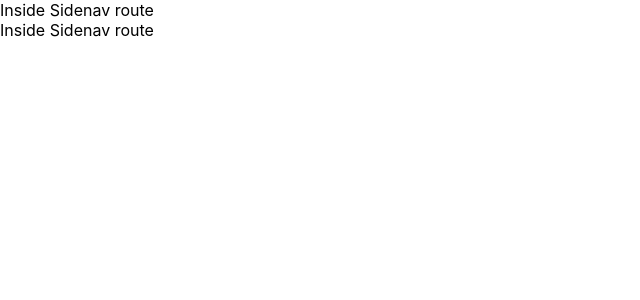
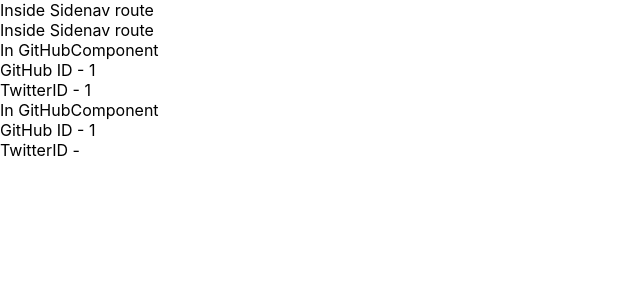
Before and after one commit to doniisetiiawan/react-router-txp, a React (Create React App) app: page /github/1/1 in a window 1280 px wide. Shown: the top 300 px of the page, without its empty margins (0-640 px from the left). Built offline with nearby package versions, Linux system fonts and the light colour scheme.

Commit message:
Route parameters

```diff
--- a/src/App.jsx
+++ b/src/App.jsx
@@ -2,6 +2,7 @@
 import { Route } from 'react-router-dom';
 import HomeComponent from './components/home/home.component';
 import DashboardComponent from './components/dashboard/dashboard.component';
+import GitHubComponent from './components/github/github.component';
 import './App.css';
 
 function App() {
@@ -51,11 +52,23 @@
       <Route
         path="/sidenav"
         children={({ match }) => {
-          console.log(match)
+          console.log(match);
           return (
             <div> Inside Sidenav route </div>
           );
         }}
+      />
+      <Route
+        path="/github/:githubID/:twitterID?"
+        component={GitHubComponent}
+      />
+      <Route
+        path="/github/:githubID(\w+)"
+        component={GitHubComponent}
+      />
+      <Route
+        path="/user/:userID(\d+)"
+        component={GitHubComponent}
       />
     </div>
   );
--- /dev/null
+++ b/src/components/github/github.component.jsx
@@ -0,0 +1,14 @@
+import React from 'react';
+
+function GitHubComponent(props) {
+  const { match: { params } } = props;
+  return (
+    <div>
+      In GitHubComponent <br />
+      GitHub ID - {params.githubID} <br />
+      TwitterID - {params.twitterID}
+    </div>
+  );
+}
+
+export default GitHubComponent;
```
Also changed, not shown: 1 other file (tests, documents, lock files or other folders).
